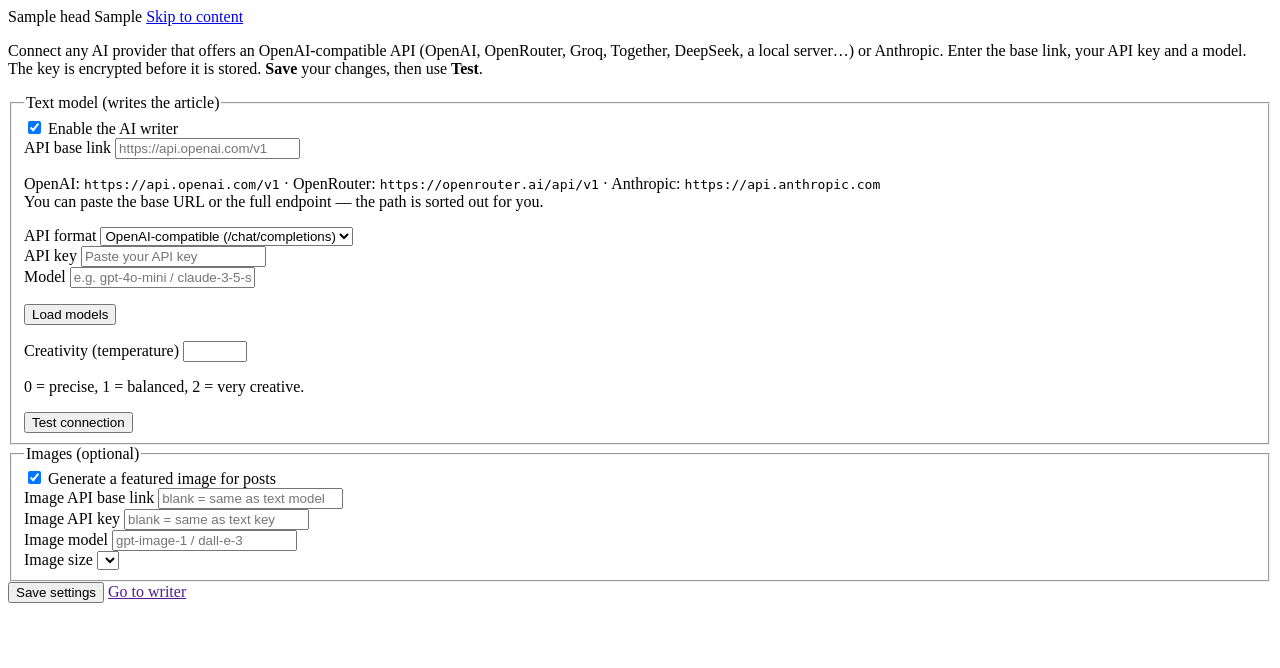
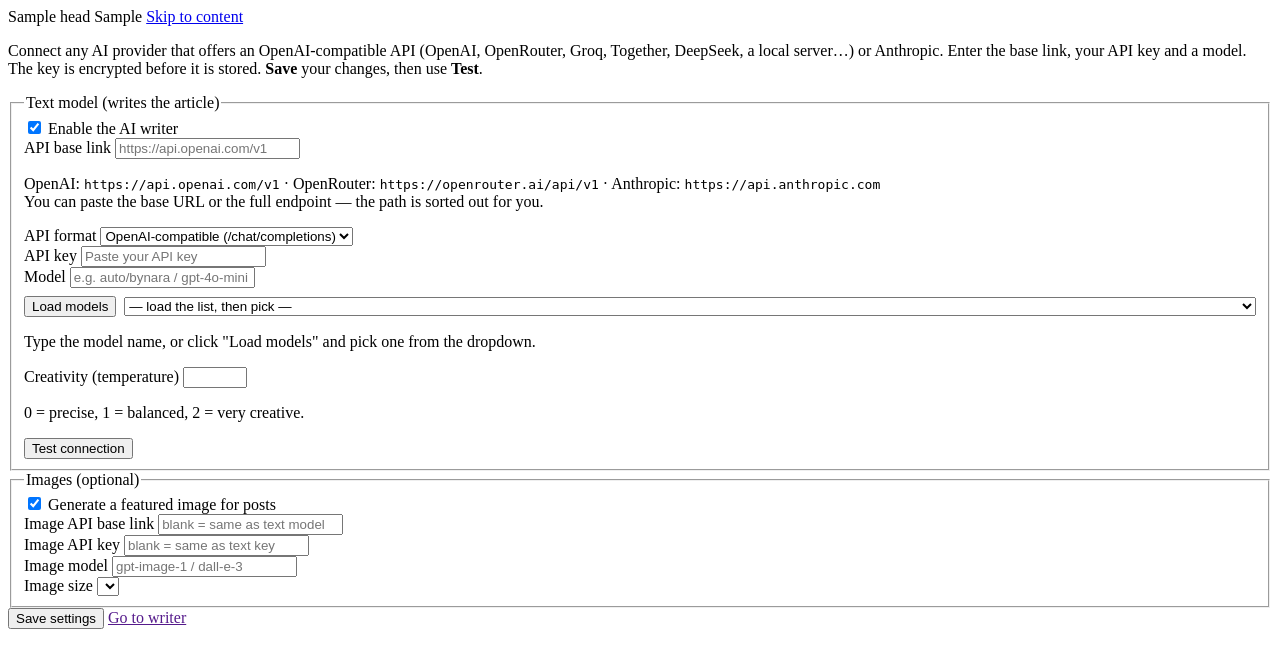
Before and after one commit to dhdhdh51/Noidarankers, a PHP site: template app/Views/admin/ai/settings.php in a window 1280 px wide. Shown: the top 668 px of the page. Run offline with PHP 8.4, Linux system fonts and the light colour scheme; the template is opened without the code that fills it: most values are stand-ins (such as "Sample title", 1, 10 or a date in 2020); data that the repository does not hold is empty; some libraries are stand-ins or nearby versions.

Commit message:
AI writer: real model dropdown + Test/Load work before saving
- Replace the flaky <datalist> model picker with a real <select> dropdown
  that fills the model field when you choose an option (datalists often
  do not open reliably, which looked like a broken dropdown).
- Test connection and Load models now use the values currently typed in
  the form (base URL, format, key, model) via a runtime config override,
  so they work during first-time setup before you click Save. Blank fields
  fall back to the saved settings.

```diff
--- a/app/Views/admin/ai/settings.php
+++ b/app/Views/admin/ai/settings.php
@@ -8,7 +8,7 @@ $sizes = ['1024x1024' => '1024×1024 (square)', '1536x1024' => '1536×1024 (land
 <div class="alert" role="status">Tip: your <code>app.key</code> in config.php looks like a default. Set a long random <code>app.key</code> so stored API keys are strongly encrypted.</div>
 <?php endif; ?>
 
-<form class="form" method="post" action="<?= e(url('/admin/ai/settings')) ?>" novalidate>
+<form class="form" method="post" action="<?= e(url('/admin/ai/settings')) ?>" data-ai-settings novalidate>
   <?= csrf_field() ?>
   <fieldset class="panel">
     <legend>Text model (writes the article)</legend>
@@ -34,9 +34,14 @@ $sizes = ['1024x1024' => '1024×1024 (square)', '1536x1024' => '1536×1024 (land
       </div>
       <div class="field">
         <label for="f-model">Model</label>
-        <input id="f-model" name="ai_model" type="text" value="<?= e((string) $c['model']) ?>" list="model-list" placeholder="e.g. gpt-4o-mini / claude-3-5-sonnet / llama-3.1-70b" autocomplete="off">
-        <datalist id="model-list"></datalist>
-        <p class="hint"><button class="btn btn-secondary btn-sm" type="button" data-ai-models>Load models</button> <span class="muted" data-models-status></span></p>
+        <input id="f-model" name="ai_model" type="text" value="<?= e((string) $c['model']) ?>" placeholder="e.g. auto/bynara / gpt-4o-mini / claude-3-5-sonnet" autocomplete="off">
+        <div style="margin-top:.5rem;display:flex;gap:.5rem;flex-wrap:wrap;align-items:center">
+          <button class="btn btn-secondary btn-sm" type="button" data-ai-models>Load models</button>
+          <select data-model-picker aria-label="Choose a model from the list" style="flex:1 1 12rem">
+            <option value="">— load the list, then pick —</option>
+          </select>
+        </div>
+        <p class="hint" data-models-status>Type the model name, or click "Load models" and pick one from the dropdown.</p>
       </div>
       <div class="field">
         <label for="f-temp">Creativity (temperature)</label>
@@ -85,11 +90,26 @@ $sizes = ['1024x1024' => '1024×1024 (square)', '1536x1024' => '1536×1024 (land
 
 <script nonce="<?= e(csp_nonce()) ?>">
 (function () {
-  var token = document.querySelector('meta[name="csrf-token"]');
-  token = token ? token.getAttribute('content') : '';
+  var form = document.querySelector('[data-ai-settings]');
+  if (!form) { return; }
+  var tokenEl = document.querySelector('meta[name="csrf-token"]');
+  var token = tokenEl ? tokenEl.getAttribute('content') : '';
+  var modelInput = document.getElementById('f-model');
+
+  function fieldValue(name) { var el = form.querySelector('[name="' + name + '"]'); return el ? el.value : ''; }
   function post(url) {
-    return fetch(url, { method: 'POST', headers: { 'X-CSRF-Token': token, 'Accept': 'application/json' } }).then(function (r) { return r.json(); });
+    var body = new URLSearchParams();
+    body.set('ai_base_url', fieldValue('ai_base_url'));
+    body.set('ai_format', fieldValue('ai_format'));
+    body.set('ai_model', fieldValue('ai_model'));
+    body.set('ai_api_key', fieldValue('ai_api_key')); // blank => server keeps the saved key
+    return fetch(url, {
+      method: 'POST',
+      headers: { 'X-CSRF-Token': token, 'Accept': 'application/json', 'Content-Type': 'application/x-www-form-urlencoded' },
+      body: body.toString()
+    }).then(function (r) { return r.json(); });
   }
+
   var testBtn = document.querySelector('[data-ai-test]');
   var testOut = document.querySelector('[data-test-status]');
   if (testBtn) testBtn.addEventListener('click', function () {
@@ -99,17 +119,23 @@ $sizes = ['1024x1024' => '1024×1024 (square)', '1536x1024' => '1536×1024 (land
       testOut.className = d.ok ? 'ok-text' : 'field-error';
     }).catch(function () { testOut.textContent = 'Could not run the test.'; testOut.className = 'field-error'; });
   });
+
   var modelsBtn = document.querySelector('[data-ai-models]');
   var modelsOut = document.querySelector('[data-models-status]');
-  var list = document.getElementById('model-list');
-  if (modelsBtn) modelsBtn.addEventListener('click', function () {
-    modelsOut.textContent = 'Loading…';
+  var picker = document.querySelector('[data-model-picker]');
+  if (modelsBtn && picker) modelsBtn.addEventListener('click', function () {
+    modelsOut.textContent = 'Loading…'; modelsOut.className = 'hint';
     post('<?= e(url('/admin/ai/models')) ?>').then(function (d) {
       var models = (d && d.models) || [];
-      list.innerHTML = '';
-      models.forEach(function (m) { var o = document.createElement('option'); o.value = m; list.appendChild(o); });
-      modelsOut.textContent = models.length ? (models.length + ' models loaded — click the model box.') : 'No models returned (save your key first, or type the model manually).';
-    }).catch(function () { modelsOut.textContent = 'Could not load models.'; });
+      picker.innerHTML = '';
+      var first = document.createElement('option');
+      first.value = '';
+      first.textContent = models.length ? '— pick a model —' : '— none found; type it above —';
+      picker.appendChild(first);
+      models.forEach(function (m) { var o = document.createElement('option'); o.value = m; o.textContent = m; picker.appendChild(o); });
+      modelsOut.textContent = models.length ? (models.length + ' models loaded — pick one from the dropdown.') : 'No models returned. Check the base link and key, or just type the model name above.';
+    }).catch(function () { modelsOut.textContent = 'Could not load models. Check the base link and key, or type the model name above.'; });
   });
+  if (picker) picker.addEventListener('change', function () { if (picker.value && modelInput) { modelInput.value = picker.value; } });
 })();
 </script>
```
Also changed, not shown: app/Controllers/Admin/AiController.php (+31 -0 lines), app/Core/Ai.php (+18 -1 lines).
